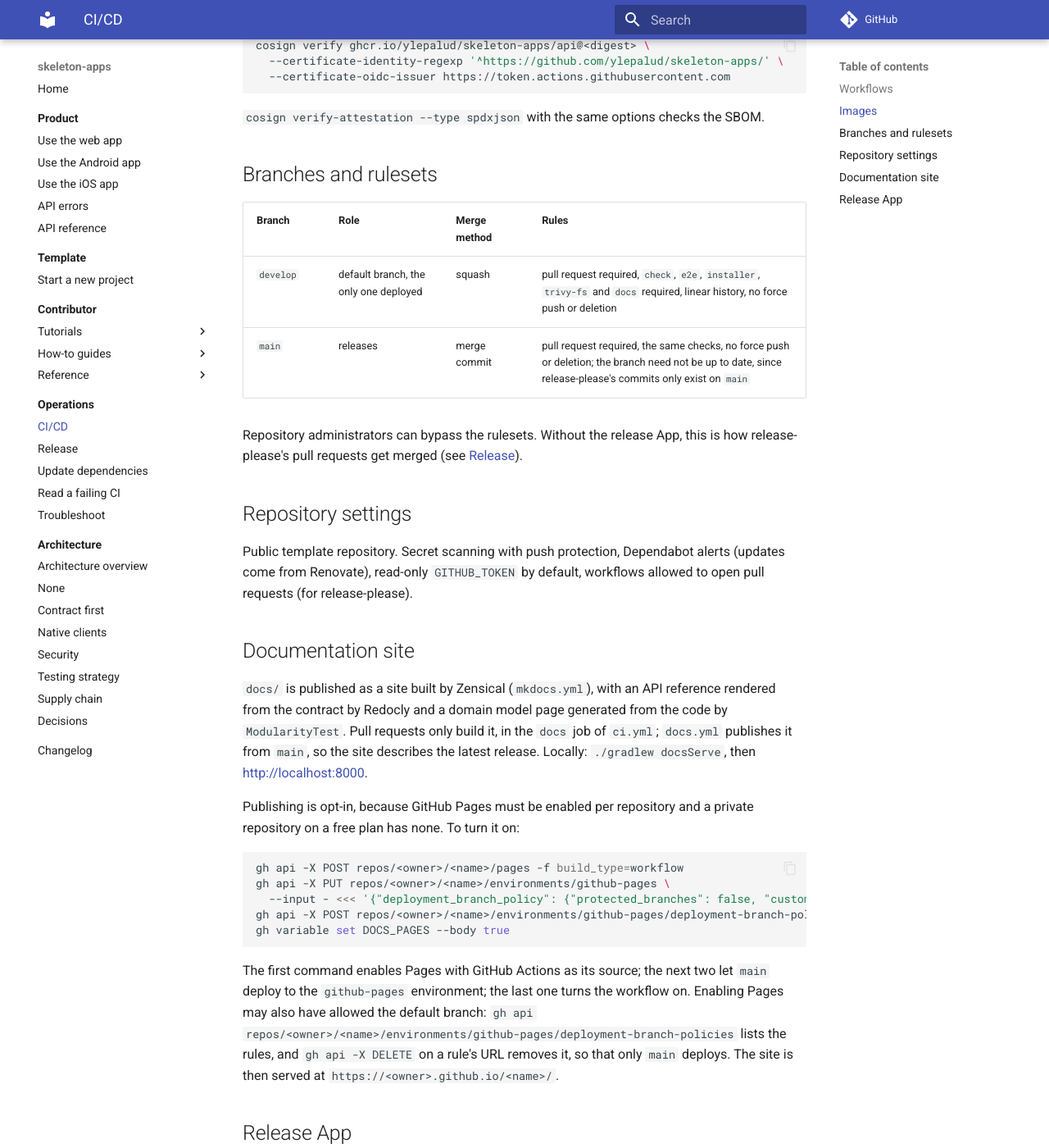
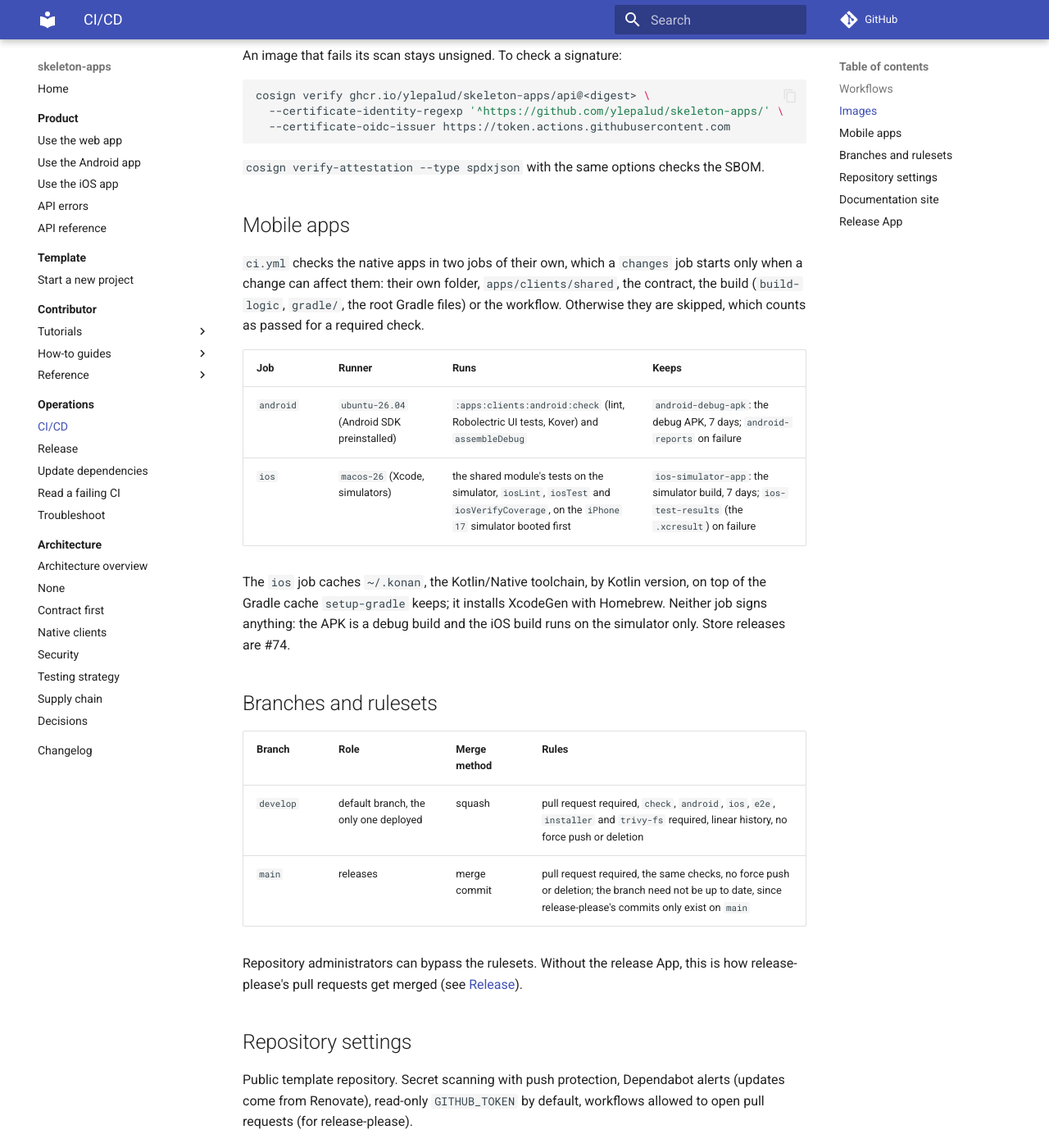
Before and after one commit to ylepalud/skeleton-apps, an MkDocs documentation site: the page built from docs/operations/ci-cd.md, in a window 1280 px wide and 1400 px high, scrolled down 1551 px. Shown: the whole window at 82% size. Built offline with MkDocs 1.6.1 and Material for MkDocs 9.7.7, drawn with Linux system fonts in a browser that asks for light colours; comment, search, counter and statistics services are not loaded; some of the changed text lies outside the part shown.

Commit message:
docs(ci): describe the mobile jobs
Refs: #69

```diff
--- a/docs/operations/ci-cd.md
+++ b/docs/operations/ci-cd.md
@@ -6,7 +6,7 @@ All workflows live in `.github/workflows`. Actions are pinned by commit SHA (Ren
 
 | Workflow | Trigger | Jobs |
 | --- | --- | --- |
-| `ci.yml` | pull requests to `develop` or `main`, push to `main`, called by `publish.yml` | `check` (`./gradlew check`), `e2e` (local stack, Playwright, Bruno smoke run, Trivy scan of the two images the stack runs), `trivy-fs` (dependencies including development ones, secrets and configuration; findings in the Security tab), `docs` (no em dash, `./gradlew docsLint docsBuild`: Markdown lint and a strict build of the site, which fails on a broken link or anchor) |
+| `ci.yml` | pull requests to `develop` or `main`, push to `main`, called by `publish.yml` | `check` (`./gradlew check`, the Android app aside), `android` and `ios` (see [Mobile apps](#mobile-apps)), `e2e` (local stack, Playwright, Bruno smoke run, Trivy scan of the two images the stack runs), `trivy-fs` (dependencies including development ones, secrets and configuration; findings in the Security tab), `docs` (no em dash, `./gradlew docsLint docsBuild`: Markdown lint and a strict build of the site, which fails on a broken link or anchor) |
 | `docs.yml` | push to `main`, or manual; only when the variable `DOCS_PAGES` is `true` | builds the documentation site and deploys it to GitHub Pages (see [Documentation site](#documentation-site)) |
 | `publish.yml` | push to `develop`, or manual with `all=true` | `ci.yml`, then one image job per image whose code changed: build and push, scan, SBOM, signature |
 | `nightly.yml` | every day at 03:00 UTC, or manual | `./gradlew pitest` on `develop` |
@@ -42,11 +42,22 @@ cosign verify ghcr.io/ylepalud/skeleton-apps/api@<digest> \
 
 `cosign verify-attestation --type spdxjson` with the same options checks the SBOM.
 
+## Mobile apps
+
+`ci.yml` checks the native apps in two jobs of their own, which a `changes` job starts only when a change can affect them: their own folder, `apps/clients/shared`, the contract, the build (`build-logic`, `gradle/`, the root Gradle files) or the workflow. Otherwise they are skipped, which counts as passed for a required check.
+
+| Job | Runner | Runs | Keeps |
+| --- | --- | --- | --- |
+| `android` | `ubuntu-26.04` (Android SDK preinstalled) | `:apps:clients:android:check` (lint, Robolectric UI tests, Kover) and `assembleDebug` | `android-debug-apk`: the debug APK, 7 days; `android-reports` on failure |
+| `ios` | `macos-26` (Xcode, simulators) | the shared module's tests on the simulator, `iosLint`, `iosTest` and `iosVerifyCoverage`, on the `iPhone 17` simulator booted first | `ios-simulator-app`: the simulator build, 7 days; `ios-test-results` (the `.xcresult`) on failure |
+
+The `ios` job caches `~/.konan`, the Kotlin/Native toolchain, by Kotlin version, on top of the Gradle cache `setup-gradle` keeps; it installs XcodeGen with Homebrew. Neither job signs anything: the APK is a debug build and the iOS build runs on the simulator only. Store releases are #74.
+
 ## Branches and rulesets
 
 | Branch | Role | Merge method | Rules |
 | --- | --- | --- | --- |
-| `develop` | default branch, the only one deployed | squash | pull request required, `check`, `e2e`<!-- template-only:start -->, `installer`<!-- template-only:end -->, `trivy-fs` and `docs` required, linear history, no force push or deletion |
+| `develop` | default branch, the only one deployed | squash | pull request required, `check`, `android`, `ios`, `e2e`<!-- template-only:start -->, `installer`<!-- template-only:end --> and `trivy-fs` required, linear history, no force push or deletion |
 | `main` | releases | merge commit | pull request required, the same checks, no force push or deletion; the branch need not be up to date, since release-please's commits only exist on `main` |
 
 Repository administrators can bypass the rulesets. Without the release App, this is how release-please's pull requests get merged (see [Release](release.md)).
```
Also changed, not shown: docs/architecture/decisions/0027-ios-app-swift-export-and-xcodegen.md (+1 -1 lines), docs/contributor/how-to/run-the-ios-app.md (+1 -1 lines), docs/operations/read-a-failing-ci.md (+2 -0 lines).
